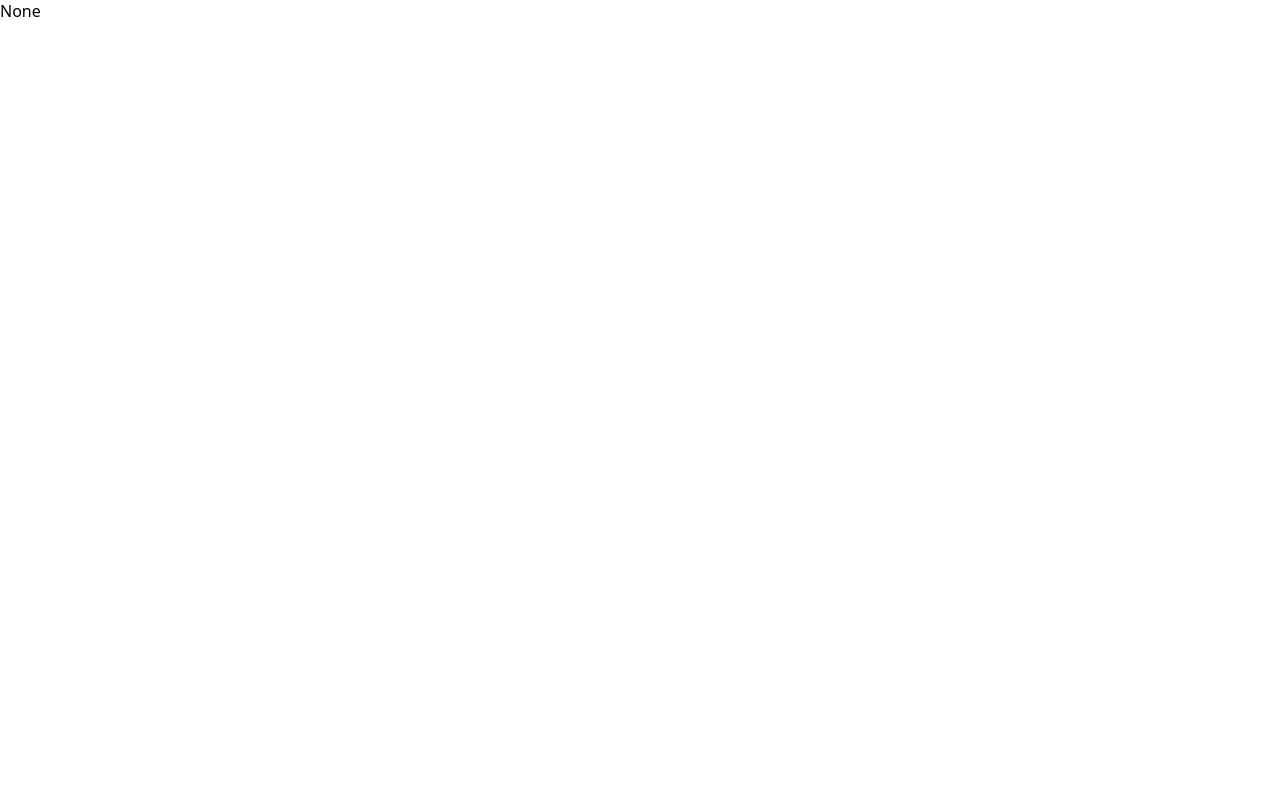
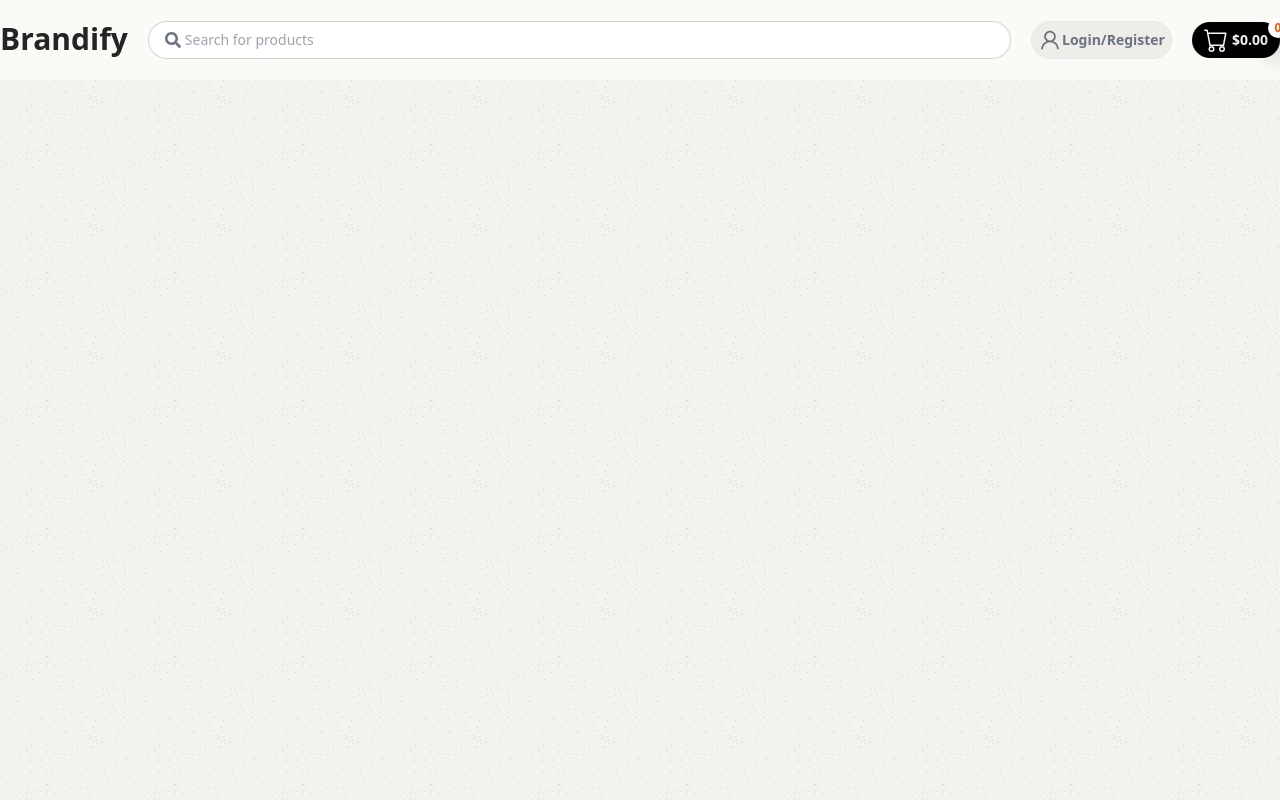
Before and after one commit to BenjiCoder02/NextJsEcommerce, a Next.js app in the folder ecommerce/: page / in a window 1280 px wide. Built offline with nearby package versions, Linux system fonts and the light colour scheme.

Commit message:
Create header and add icons package from react-icons

```diff
--- /dev/null
+++ b/ecommerce/app/components/Container.tsx
@@ -0,0 +1,14 @@
+import React from 'react';
+
+interface Props {
+  children: React.ReactNode,
+  className?: string
+}
+
+export const Container = ({ children, className }: Props) => {
+  return (
+    <div className={`${className} max-w-screen-xl mx-auto px-4 xl:px-0 py-10`}>
+      {children}
+    </div>
+  );
+}
--- /dev/null
+++ b/ecommerce/app/components/Header.tsx
@@ -0,0 +1,35 @@
+import React from 'react';
+import { Container } from './Container';
+import { Logo } from './Logo';
+import { BsCart } from "react-icons/bs";
+import { FaSearch } from 'react-icons/fa';
+import { AiOutlineUser } from 'react-icons/ai';
+
+export const Header = () => {
+  return (
+    <div className='bg-bodyColor h-20'>
+      <Container className='h-full flex items-center md:gap-x-5 justify-between md:justify-start'>
+        <Logo />
+        <div className='group bg-white w-full hidden md:flex items-center gap-x-1 border-[1px] border-lightText/50 rounded-full px-4 py-1.5 focus-within:border-orange-600'>
+          <FaSearch className='text-gray-500 group-focus-within:text-darkText duration-200' />
+          <input
+            type='text'
+            placeholder='Search for products'
+            className='placeholder:text-sm flex-1 outline-none'
+          />
+        </div>
+        <div className='bg-bgLight text-gray-500 flex items-center justify-center p-1.5 rounded-full hover:bg-white border-[1px] border-gray-200 hover:border-orange-500 duration-200'>
+          <AiOutlineUser className='text-2xl' />
+          <p className='text-sm font-semibold'>Login/Register</p>
+        </div>
+        <div className='border-black hover:border-orange-600 duration-200 relative bg-black hover:bg-slate-950 rounded-full text-slate-100 hover:text-white flex items-center justify-center gap-x-1 px-3 py-1.5'>
+          <BsCart className='text-2xl' />
+          <p className='text-sm font-semibold'>$0.00</p>
+          <span className='bg-white text-orange-600 rounded-full text-xs font-semibold absolute -right-2 -top-1 w-5 h-5 flex items-center justify-center shadow-xl shadow-black'>
+            0
+          </span>
+        </div>
+      </Container>
+    </div>
+  );
+}
--- /dev/null
+++ b/ecommerce/app/components/Logo.tsx
@@ -0,0 +1,12 @@
+import Link from 'next/link';
+import React from 'react';
+
+export const Logo = () => {
+  return (
+    <Link href="/">
+      <h3 className='text-3xl font-semibold hover:text-orange-500 cursor-pointer duration-200'>
+        Brandify
+      </h3>
+    </Link>
+  );
+}
--- a/ecommerce/app/globals.css
+++ /dev/null
@@ -1,33 +0,0 @@
-@tailwind base;
-@tailwind components;
-@tailwind utilities;
-
-:root {
-  --foreground-rgb: 0, 0, 0;
-  --background-start-rgb: 214, 219, 220;
-  --background-end-rgb: 255, 255, 255;
-}
-
-@media (prefers-color-scheme: dark) {
-  :root {
-    --foreground-rgb: 255, 255, 255;
-    --background-start-rgb: 0, 0, 0;
-    --background-end-rgb: 0, 0, 0;
-  }
-}
-
-body {
-  color: rgb(var(--foreground-rgb));
-  background: linear-gradient(
-      to bottom,
-      transparent,
-      rgb(var(--background-end-rgb))
-    )
-    rgb(var(--background-start-rgb));
-}
-
-@layer utilities {
-  .text-balance {
-    text-wrap: balance;
-  }
-}
--- a/ecommerce/app/layout.tsx
+++ b/ecommerce/app/layout.tsx
@@ -1,5 +1,6 @@
 import type { Metadata } from "next";
 import './css/globals.css';
+import { Header } from "./components/Header";
 
 
 export const metadata: Metadata = {
@@ -14,7 +15,9 @@
 }>) {
   return (
     <html lang="en">
-      <body className="font-bodyFont">{children}</body>
+      <body className="font-bodyFont w-full bg-main-bg text-darkText">
+        <Header />
+      </body>
     </html>
   );
 }
--- a/ecommerce/tailwind.config.ts
+++ b/ecommerce/tailwind.config.ts
@@ -11,6 +11,15 @@
     extend: {
       fontFamily: {
         bodyFont: ['Roboto', ...defaultTheme.fontFamily.sans],
+      },
+      colors: {
+        bodyColor: '#fbfaf7',
+        bgLight: '#1010100d',
+        darkText: '#242424',
+        lightText: '#a5a5a5',
+      },
+      backgroundImage: {
+        'main-bg': "url('/bg-img.jpeg')"
       }
     }
   },
```
Also changed, not shown: ecommerce/package.json (+5 -4 lines), ecommerce/public/bg-img.jpeg (added), 1 other file (tests, documents, lock files or other folders).
